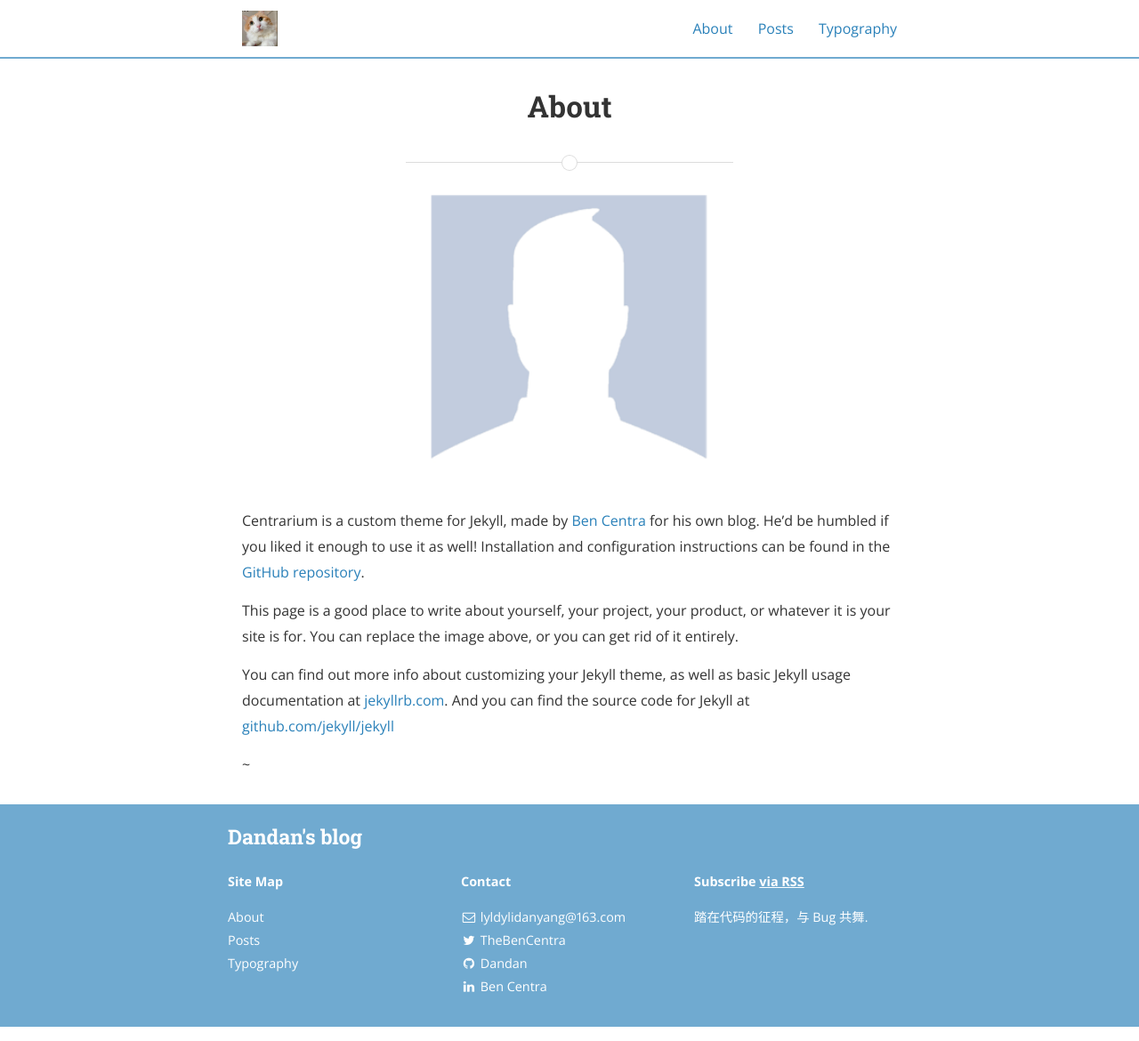
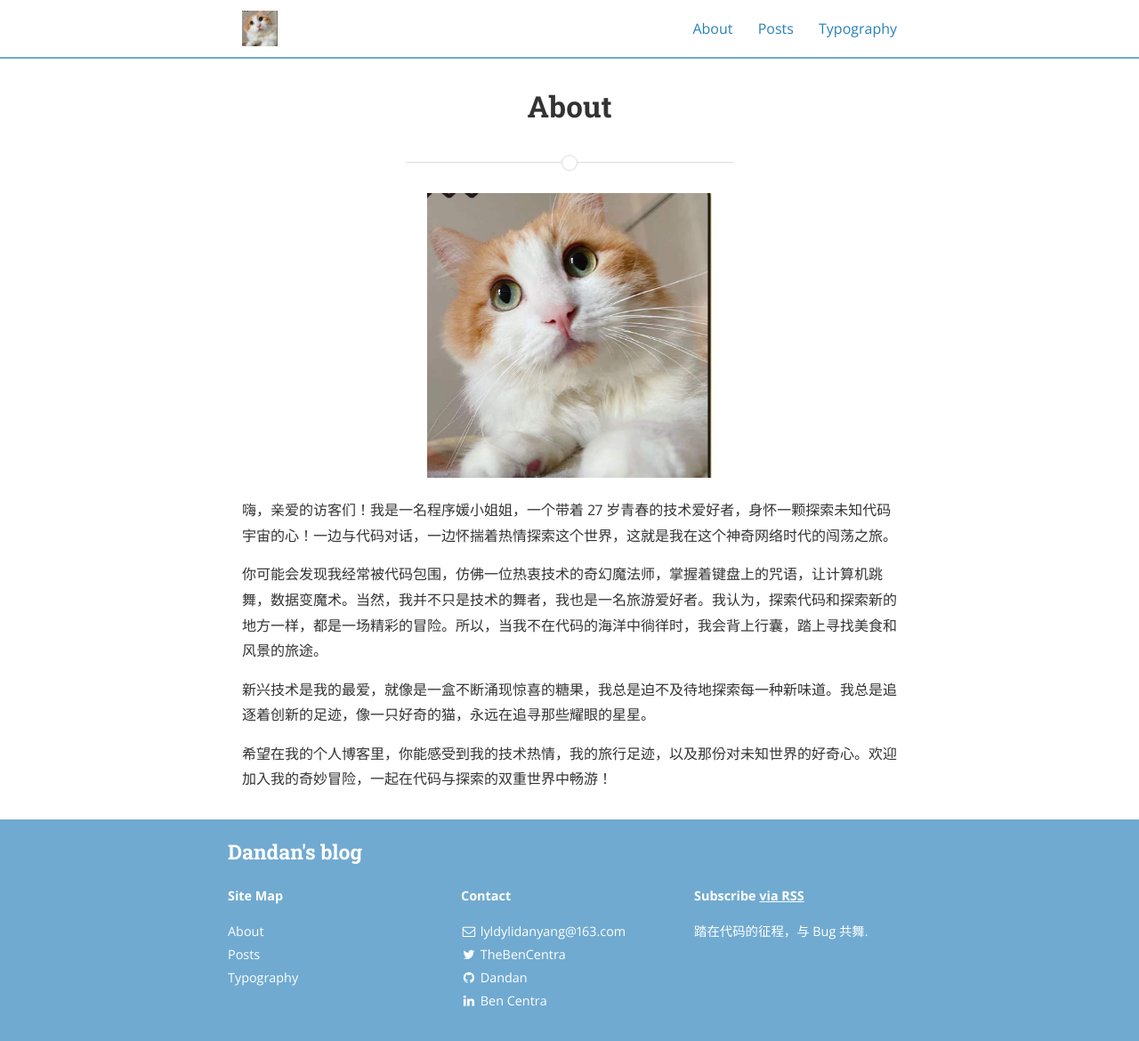
Before and after one commit to LoveCPro/Dandan.github.io, a Jekyll site: the page built from about.md, in a window 1280 px wide and 1170 px high. Shown: the whole window at 89% size. Built offline with Jekyll 4.4.1, drawn with Linux system fonts in a browser that asks for light colours; nearby versions of some CDN libraries.

Commit message:
mod about

```diff
--- a/about.md
+++ b/about.md
@@ -5,15 +5,16 @@ permalink: /about/
 main_nav: true
 ---
 
-![alt text]({{ site.baseurl }}/assets/profile-placeholder.gif "Profile Picture"){:.profile}
+![alt text]({{ site.baseurl }}/assets/guozhi.jpg "Profile Picture"){:.profile}
 
-Centrarium is a custom theme for Jekyll, made by [Ben Centra][bencentra] for his own blog. He'd be humbled if you liked it enough to use it as well! Installation and configuration instructions can be found in the [GitHub repository](https://github.com/bencentra/centrarium).
+嗨，亲爱的访客们！我是一名程序媛小姐姐，一个带着 27 岁青春的技术爱好者，身怀一颗探索未知代码宇宙的心！一边与代码对话，一边怀揣着热情探索这个世界，这就是我在这个神奇网络时代的闯荡之旅。
 
-This page is a good place to write about yourself, your project, your product, or whatever it is your site is for. You can replace the image above, or you can get rid of it entirely.
+你可能会发现我经常被代码包围，仿佛一位热衷技术的奇幻魔法师，掌握着键盘上的咒语，让计算机跳舞，数据变魔术。当然，我并不只是技术的舞者，我也是一名旅游爱好者。我认为，探索代码和探索新的地方一样，都是一场精彩的冒险。所以，当我不在代码的海洋中徜徉时，我会背上行囊，踏上寻找美食和风景的旅途。
 
-You can find out more info about customizing your Jekyll theme, as well as basic Jekyll usage documentation at [jekyllrb.com](http://jekyllrb.com/). And you can find the source code for Jekyll at [github.com/jekyll/jekyll](https://github.com/jekyll/jekyll)
+新兴技术是我的最爱，就像是一盒不断涌现惊喜的糖果，我总是迫不及待地探索每一种新味道。我总是追逐着创新的足迹，像一只好奇的猫，永远在追寻那些耀眼的星星。
 
-[centrarium]: https://github.com/bencentra/centrarium
+希望在我的个人博客里，你能感受到我的技术热情，我的旅行足迹，以及那份对未知世界的好奇心。欢迎加入我的奇妙冒险，一起在代码与探索的双重世界中畅游！
+
+[git]: https://github.com/LoveCPro
 [bencentra]: http://bencentra.com
 [jekyll]: https://github.com/jekyll/jekyll
-~
```
